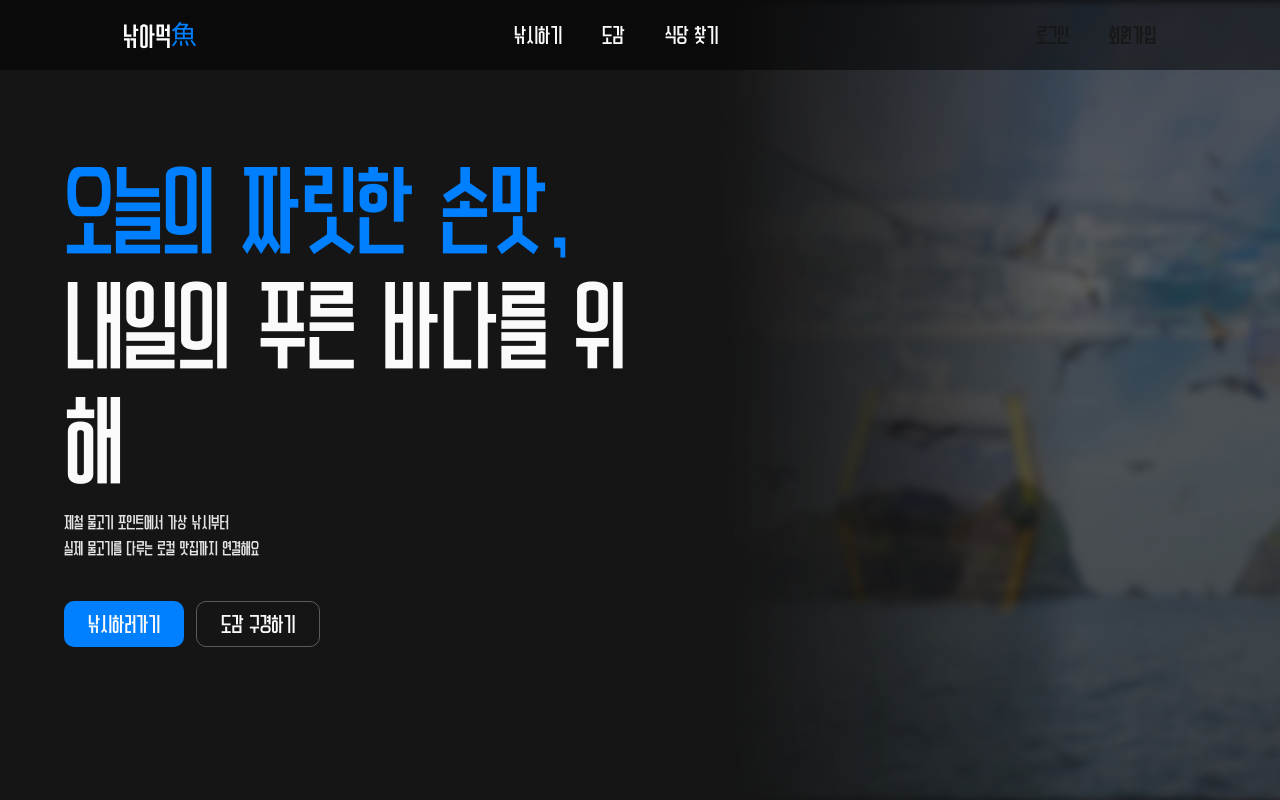
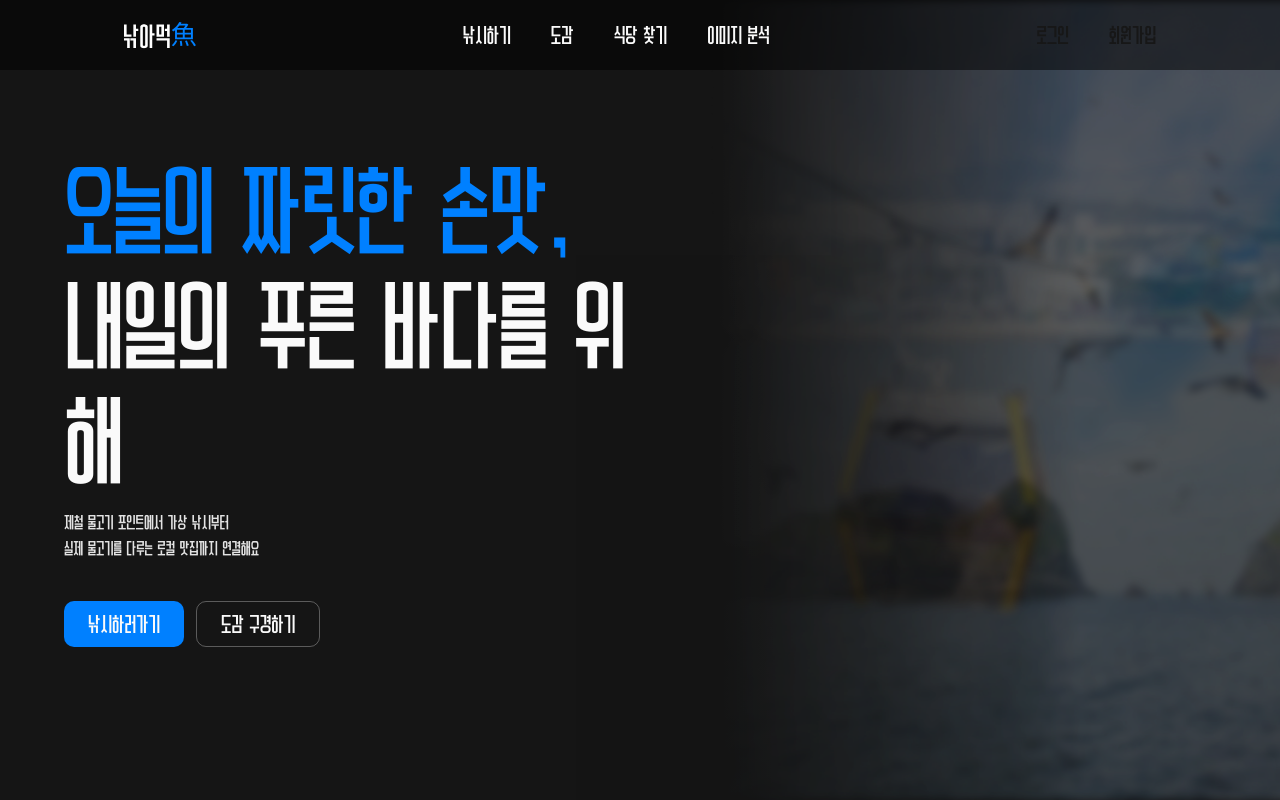
Before and after one commit to Voice-Fishing/SnatchAndEat-FRONT, a Next.js app: page /home in a window 1280 px wide. Built offline with nearby package versions, Linux system fonts and the light colour scheme; a web font is replaced by a local one.

Commit message:
hotfix : 헤더에 이미지 분석 버튼 추가

```diff
--- a/src/components/common/Header.tsx
+++ b/src/components/common/Header.tsx
@@ -71,6 +71,10 @@ const Header = () => {
           onClick={() => router.push("/search")}
           isActive={isActive("/search")}
         >식당 찾기</Menu>
+        <Menu
+          onClick={() => router.push("/identify")}
+          isActive={isActive("/identify")}
+        >이미지 분석</Menu>
       </MenuLayout>
       <UserLayout>
         {isLoggedIn ? (
```
